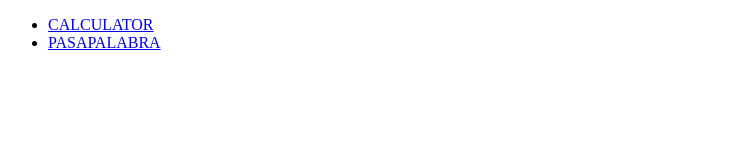
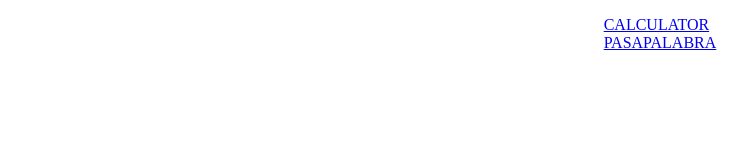
Before and after one commit to albertdc1984/202201-W2CH3-albert-dominguez, a website: page index.html in a window 1280 px wide. Shown: the whole page, without its empty margins (0-746 px from the left). Drawn offline with Linux system fonts and the light colour scheme.

Commit message:
CSS added and background image added

```diff
--- a/index.html
+++ b/index.html
@@ -3,13 +3,16 @@
   <head>
     <meta charset="UTF-8" />
     <link rel="shortcut icon" href="favicon.ico" type="image/x-icon" />
+    <link rel="stylesheet" href="styles.css" />
     <meta name="viewport" content="width=device-width, initial-scale=1.0" />
     <title>Albert DC's precourse</title>
   </head>
   <body>
-    <ul>
-      <li><a href="/Projects/calculator-html/index.html">CALCULATOR</a></li>
-      <li><a href="/Projects/pasapalabra-html/index.html">PASAPALABRA</a></li>
-    </ul>
+    <div class="container">
+      <ul class="list">
+        <li><a href="/Projects/calculator-html/index.html">CALCULATOR</a></li>
+        <li><a href="/Projects/pasapalabra-html/index.html">PASAPALABRA</a></li>
+      </ul>
+    </div>
   </body>
 </html>
--- /dev/null
+++ b/styles.css
@@ -0,0 +1,9 @@
+body {
+  margin: 0;
+  display: flex;
+  justify-content: center;
+  align-items: center;
+}
+.list {
+  list-style: none;
+}
```
Also changed, not shown: .scannerwork/report-task.txt, volcano.jpg (added).
